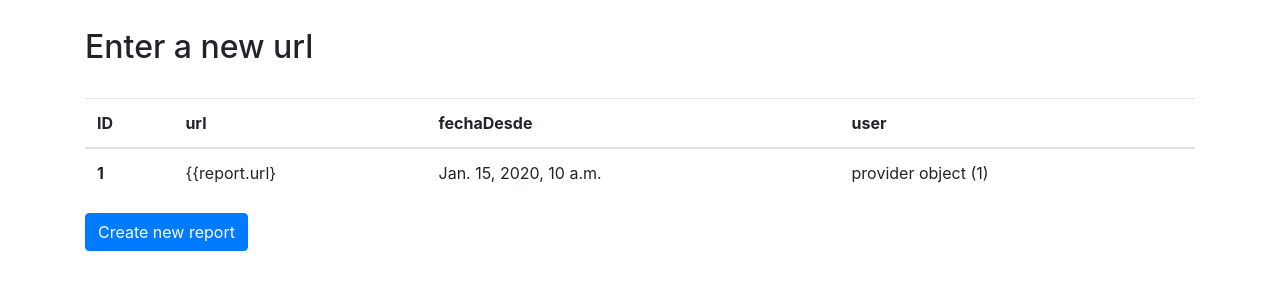
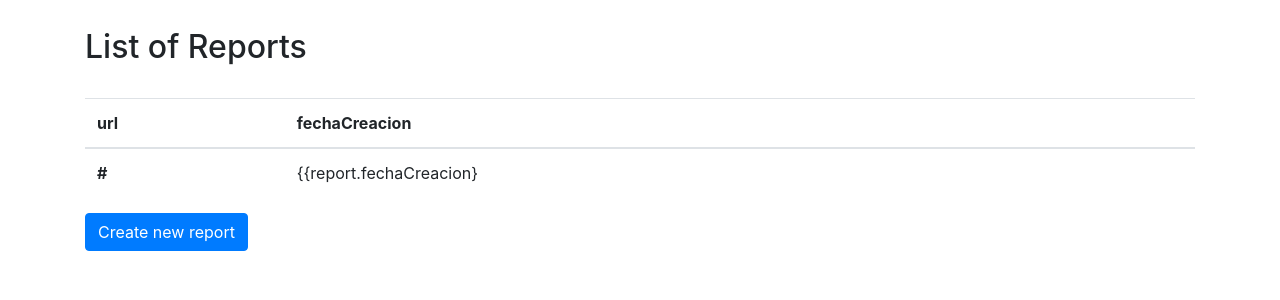
Before and after one commit to ysoftbiz/sodp, a Django app: template sodp/templates/pages/dashboard.html in a window 1280 px wide. Shown: the part 56-356 px from the top of the page. Run offline with Django 3.2, Linux system fonts and the light colour scheme; the template is opened without the code that fills it: values that come from a table or form of the project are taken from there, others are empty; tables that the repository leaves empty hold one stand-in row (values such as "Sample post"); parts of the project's set-up code (start-up, migrations or seed data) failed here and were passed over; some libraries are stand-ins or nearby versions.

Commit message:
Last changes on dashboard view

```diff
--- a/sodp/templates/pages/dashboard.html
+++ b/sodp/templates/pages/dashboard.html
@@ -4,24 +4,20 @@
 
 {% block content %}
 <br>
-<h2>{% translate "Enter a new url" %}</h2>
+<h2>{% translate "List of Reports" %}</h2>
 <br>
     <table class="table">
       <thead>
         <tr>
-          <th scope="col">ID</th>
           <th scope="col">url</th>
-          <th scope="col">fechaDesde</th>
-          <th scope="col">user</th>
+          <th scope="col">fechaCreacion</th>
         </tr>
       </thead>
       <tbody>
         {% for report in reports %}
           <tr>
-            <th scope="row"> {{report.id}} </th>
-            <td>{{report.url}</td>
-            <td>{{report.fechaDesde}}</td>
-            <td>{{report.user}}</td>
+            <th scope="row"> {{report.url}} </th>
+            <td>{{report.fechaCreacion}</td>
           </tr>
        {% endfor %}
 
```
